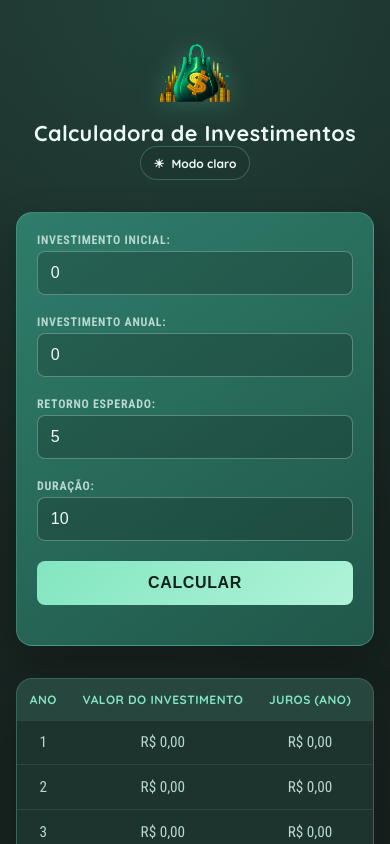
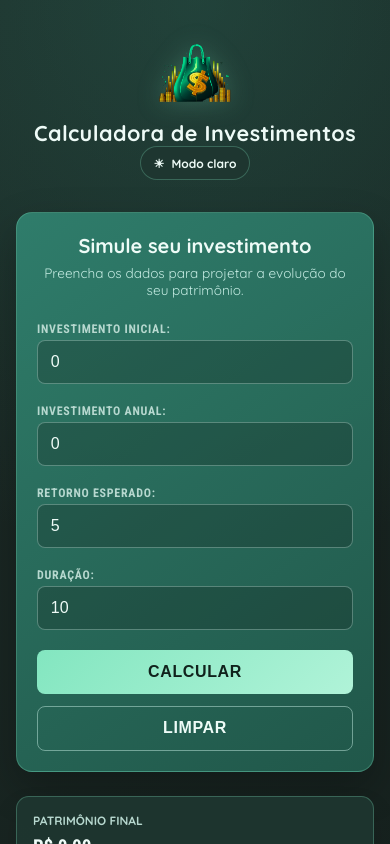
Before and after one commit to 0064558/angular-investment-calculator, an Angular app: page / in a window 390 px wide. Both pictures are taken after a click on the button "CALCULAR". Shown: the top 844 px of the page. Built offline with nearby package versions, Linux system fonts and the light colour scheme.

Commit message:
feat: update README, implement simulation summary, and improve form accessibility

```diff
--- a/src/app/investment-results/investment-results.component.css
+++ b/src/app/investment-results/investment-results.component.css
@@ -9,6 +9,63 @@ table {
   box-shadow: 0 1rem 2.5rem rgba(0, 0, 0, 0.2);
   text-align: center;
   vertical-align: middle;
+}
+
+caption {
+  padding: 0.9rem 1rem;
+  color: var(--text-main);
+  font-size: 1rem;
+  font-weight: bold;
+  text-align: left;
+}
+
+.summary {
+  display: grid;
+  grid-template-columns: repeat(3, 1fr);
+  gap: 1rem;
+  width: min(50rem, calc(100% - 2rem));
+  margin: 2rem auto 0;
+}
+
+.summary-card {
+  display: flex;
+  flex-direction: column;
+  gap: 0.4rem;
+  padding: 1rem;
+  border: 1px solid var(--border);
+  border-radius: 0.8rem;
+  background: var(--surface);
+  box-shadow: 0 0.75rem 1.5rem rgba(0, 0, 0, 0.12);
+}
+
+.summary-card span {
+  color: var(--text-muted);
+  font-size: 0.75rem;
+  font-weight: bold;
+  text-transform: uppercase;
+}
+
+.summary-card strong {
+  color: var(--text-main);
+  font-family: "Roboto Condensed", sans-serif;
+  font-size: 1.2rem;
+}
+
+.summary-card.highlight {
+  border-color: var(--primary);
+  background: var(--surface-highlight);
+}
+
+.visually-hidden {
+  position: absolute;
+  width: 1px;
+  height: 1px;
+  padding: 0;
+  margin: -1px;
+  overflow: hidden;
+  clip: rect(0, 0, 0, 0);
+  white-space: nowrap;
+  border: 0;
 }
 
 table thead {
@@ -55,6 +112,11 @@ table tbody tr:hover {
 }
 
 @media (max-width: 600px) {
+  .summary {
+    grid-template-columns: 1fr;
+    margin-top: 1.5rem;
+  }
+
   table {
     display: block;
     width: calc(100% - 2rem);
--- a/src/app/investment-results/investment-results.component.html
+++ b/src/app/investment-results/investment-results.component.html
@@ -1,7 +1,26 @@
 @if (!results()) {
 <p class="center">Por favor insira os valores e pressione "Calcular".</p>
 } @else {
+@if (summary(); as summaryData) {
+<section class="summary" aria-labelledby="summary-title">
+    <h2 id="summary-title" class="visually-hidden">Resumo da simulação</h2>
+    <article class="summary-card">
+        <span>Patrimônio final</span>
+        <strong>{{ summaryData.finalValue | currency:'BRL' }}</strong>
+    </article>
+    <article class="summary-card">
+        <span>Total investido</span>
+        <strong>{{ summaryData.totalInvested | currency:'BRL' }}</strong>
+    </article>
+    <article class="summary-card highlight">
+        <span>Juros acumulados</span>
+        <strong>{{ summaryData.totalInterest | currency:'BRL' }}</strong>
+    </article>
+</section>
+}
+
 <table>
+    <caption>Projeção anual do investimento</caption>
     <thead>
         <tr>
             <th>Ano</th>
--- a/src/app/investment-results/investment-results.component.ts
+++ b/src/app/investment-results/investment-results.component.ts
@@ -1,5 +1,5 @@
 import { CurrencyPipe } from '@angular/common';
-import { Component } from '@angular/core';
+import { Component, computed } from '@angular/core';
 import { InvestmentService } from '../investment.service';
 import { InvestmentChartComponent } from '../investment-chart/investment-chart.component';
 
@@ -14,4 +14,20 @@ export class InvestmentResultsComponent {
   constructor(private investmentService: InvestmentService) {}
 
   results = this.investmentService.resultData;
+
+  summary = computed(() => {
+    const data = this.results();
+
+    if (!data?.length) {
+      return undefined;
+    }
+
+    const finalResult = data[data.length - 1];
+
+    return {
+      finalValue: finalResult.valueEndOfYear,
+      totalInvested: finalResult.totalAmountInvested,
+      totalInterest: finalResult.totalInterest,
+    };
+  });
 }
--- a/src/app/investment.service.ts
+++ b/src/app/investment.service.ts
@@ -45,4 +45,8 @@ export class InvestmentService {
 
         this._resultData.set(annualData);
       }
+
+    clearResults(): void {
+        this._resultData.set(undefined);
+    }
 }
--- a/src/app/user-input/user-input.component.css
+++ b/src/app/user-input/user-input.component.css
@@ -6,6 +6,23 @@ form {
   border-radius: 1rem;
   background: var(--form-background);
   box-shadow: 0 1rem 2.5rem rgba(0, 0, 0, 0.24);
+}
+
+.form-heading {
+  margin-bottom: 1.5rem;
+  text-align: center;
+}
+
+.form-heading h2 {
+  margin: 0 0 0.35rem;
+  color: var(--form-heading);
+  font-size: 1.25rem;
+}
+
+.form-heading p {
+  margin: 0;
+  color: var(--form-description);
+  font-size: 0.85rem;
 }
 
 .input-group {
@@ -17,6 +34,14 @@ form {
 form p {
   flex: 1;
   margin: 0 0 1.25rem;
+}
+
+.field-error {
+  display: block;
+  margin-top: 0.35rem;
+  color: var(--danger);
+  font-size: 0.75rem;
+  font-weight: bold;
 }
 
 label {
@@ -43,13 +68,19 @@ input {
 }
 
 input::placeholder {
-  color: rgba(238, 251, 247, 0.55);
+  color: var(--input-placeholder);
 }
 
 input:focus {
   border-color: var(--primary);
-  background: rgba(16, 24, 22, 0.4);
+  background: var(--input-focus-background);
   box-shadow: 0 0 0 3px rgba(131, 230, 192, 0.18);
+}
+
+input:focus-visible,
+button:focus-visible {
+  outline: 3px solid rgba(131, 230, 192, 0.35);
+  outline-offset: 2px;
 }
 
 button {
@@ -84,6 +115,26 @@ button:disabled:hover {
   background: linear-gradient(135deg, var(--primary), #b0f3d8);
 }
 
+.form-actions {
+  display: flex;
+  gap: 0.75rem;
+}
+
+.form-actions button {
+  flex: 1;
+}
+
+.secondary-button {
+  border: 1px solid var(--button-secondary-border);
+  background: transparent;
+  color: var(--button-secondary-text);
+}
+
+.secondary-button:hover {
+  background: var(--button-secondary-background);
+  box-shadow: none;
+}
+
 input.ng-invalid.ng-touched {
   border-color: var(--danger);
   box-shadow: 0 0 0 3px rgba(255, 156, 156, 0.14);
@@ -103,4 +154,8 @@ input.ng-invalid.ng-touched {
   form p {
     width: 100%;
   }
+
+  .form-actions {
+    flex-direction: column;
+  }
 }
--- a/src/app/user-input/user-input.component.html
+++ b/src/app/user-input/user-input.component.html
@@ -1,26 +1,46 @@
 <form (ngSubmit)="onSubmit()" #investmentForm="ngForm" novalidate>
+    <div class="form-heading">
+        <h2>Simule seu investimento</h2>
+        <p>Preencha os dados para projetar a evolução do seu patrimônio.</p>
+    </div>
+
     <div class="input-group">
         <p>
             <label for="initial-investment">Investimento Inicial: </label>
-            <input id="initial-investment" name="initial-investment" type="number" min="0" step="0.01" required [(ngModel)]="enteredInitialInvestment" />
+            <input id="initial-investment" name="initial-investment" type="number" min="0" step="0.01" required [(ngModel)]="enteredInitialInvestment" #initialInvestment="ngModel" [attr.aria-invalid]="initialInvestment.invalid && initialInvestment.touched" [attr.aria-describedby]="initialInvestment.invalid && initialInvestment.touched ? 'initial-investment-error' : null" />
+            @if (initialInvestment.invalid && initialInvestment.touched) {
+                <small id="initial-investment-error" class="field-error">Informe um valor igual ou maior que zero.</small>
+            }
         </p>
 
         <p>
             <label for="annual-investment">Investimento Anual: </label>
-            <input id="annual-investment" name="annual-investment" type="number" min="0" step="0.01" required [(ngModel)]="enteredAnnualInvestment" />
+            <input id="annual-investment" name="annual-investment" type="number" min="0" step="0.01" required [(ngModel)]="enteredAnnualInvestment" #annualInvestment="ngModel" [attr.aria-invalid]="annualInvestment.invalid && annualInvestment.touched" [attr.aria-describedby]="annualInvestment.invalid && annualInvestment.touched ? 'annual-investment-error' : null" />
+            @if (annualInvestment.invalid && annualInvestment.touched) {
+                <small id="annual-investment-error" class="field-error">Informe um valor igual ou maior que zero.</small>
+            }
         </p>
     </div>
 
     <div class="input-group">
         <p>
             <label for="expected-return">Retorno Esperado: </label>
-            <input id="expected-return" name="expected-return" type="number" min="0" step="0.01" required [(ngModel)]="enteredExpectedReturn" />
+            <input id="expected-return" name="expected-return" type="number" min="0" step="0.01" required [(ngModel)]="enteredExpectedReturn" #expectedReturn="ngModel" [attr.aria-invalid]="expectedReturn.invalid && expectedReturn.touched" [attr.aria-describedby]="expectedReturn.invalid && expectedReturn.touched ? 'expected-return-error' : null" />
+            @if (expectedReturn.invalid && expectedReturn.touched) {
+                <small id="expected-return-error" class="field-error">Informe um retorno igual ou maior que zero.</small>
+            }
         </p>
 
         <p>
             <label for="duration">Duração: </label>
-            <input id="duration" name="duration" type="number" min="1" step="1" required [(ngModel)]="enteredDuration" />
+            <input id="duration" name="duration" type="number" min="1" step="1" required [(ngModel)]="enteredDuration" #duration="ngModel" [attr.aria-invalid]="duration.invalid && duration.touched" [attr.aria-describedby]="duration.invalid && duration.touched ? 'duration-error' : null" />
+            @if (duration.invalid && duration.touched) {
+                <small id="duration-error" class="field-error">Informe uma duração inteira de pelo menos um ano.</small>
+            }
         </p>
     </div>
-    <p><button type="submit" [disabled]="investmentForm.invalid">Calcular</button></p>
+    <div class="form-actions">
+        <button type="submit" [disabled]="investmentForm.invalid">Calcular</button>
+        <button type="button" class="secondary-button" (click)="onReset(investmentForm)">Limpar</button>
+    </div>
 </form>
--- a/src/app/user-input/user-input.component.ts
+++ b/src/app/user-input/user-input.component.ts
@@ -1,5 +1,5 @@
 import { Component, signal } from '@angular/core';
-import { FormsModule } from '@angular/forms';
+import { FormsModule, type NgForm } from '@angular/forms';
 import { InvestmentService } from '../investment.service';
 
 @Component({
@@ -26,4 +26,13 @@ export class UserInputComponent {
       duration: this.enteredDuration()
     });
   }
+
+  onReset(form: NgForm): void {
+    form.resetForm();
+    this.enteredInitialInvestment.set(0);
+    this.enteredAnnualInvestment.set(0);
+    this.enteredExpectedReturn.set(5);
+    this.enteredDuration.set(10);
+    this.investmentService.clearResults();
+  }
 }
--- a/src/index.html
+++ b/src/index.html
@@ -2,7 +2,7 @@
 <html lang="pt-BR">
 <head>
   <meta charset="utf-8">
-  <title>Investment Calculator</title>
+  <title>Calculadora de Investimentos</title>
   <base href="/">
   <meta name="viewport" content="width=device-width, initial-scale=1">
   <link rel="icon" type="image/x-icon" href="favicon.ico">
--- a/src/styles.css
+++ b/src/styles.css
@@ -15,10 +15,17 @@
   --text-muted: #b7d8cf;
   --border: rgba(131, 230, 192, 0.28);
   --danger: #ff9c9c;
+  --form-heading: #eefbf7;
+  --form-description: #c2e9e0;
   --form-background: linear-gradient(145deg, rgba(48, 126, 108, 0.98), rgba(33, 89, 75, 0.98));
   --input-background: rgba(16, 24, 22, 0.25);
   --input-border: rgba(194, 233, 224, 0.35);
+  --input-focus-background: rgba(16, 24, 22, 0.4);
+  --input-placeholder: rgba(238, 251, 247, 0.55);
   --button-text: #10221c;
+  --button-secondary-border: rgba(194, 233, 224, 0.5);
+  --button-secondary-text: #eefbf7;
+  --button-secondary-background: rgba(16, 24, 22, 0.14);
 }
 
 body.light-theme {
@@ -32,10 +39,17 @@ body.light-theme {
   --text-muted: #4c6960;
   --border: rgba(25, 123, 90, 0.22);
   --danger: #c03939;
+  --form-heading: #18302a;
+  --form-description: #4c6960;
   --form-background: linear-gradient(145deg, #e0f7ee, #b6e9d5);
   --input-background: rgba(255, 255, 255, 0.68);
   --input-border: rgba(25, 123, 90, 0.3);
+  --input-focus-background: rgba(255, 255, 255, 0.95);
+  --input-placeholder: rgba(24, 48, 42, 0.55);
   --button-text: #10221c;
+  --button-secondary-border: rgba(25, 123, 90, 0.35);
+  --button-secondary-text: #18302a;
+  --button-secondary-background: rgba(25, 123, 90, 0.1);
 }
 
 body {
@@ -64,3 +78,14 @@ app-root {
 .center {
   text-align: center;
 }
+
+@media (prefers-reduced-motion: reduce) {
+  *,
+  *::before,
+  *::after {
+    scroll-behavior: auto !important;
+    transition-duration: 0.01ms !important;
+    animation-duration: 0.01ms !important;
+    animation-iteration-count: 1 !important;
+  }
+}
```
Also changed, not shown: 2 other files (tests, documents, lock files or other folders).
